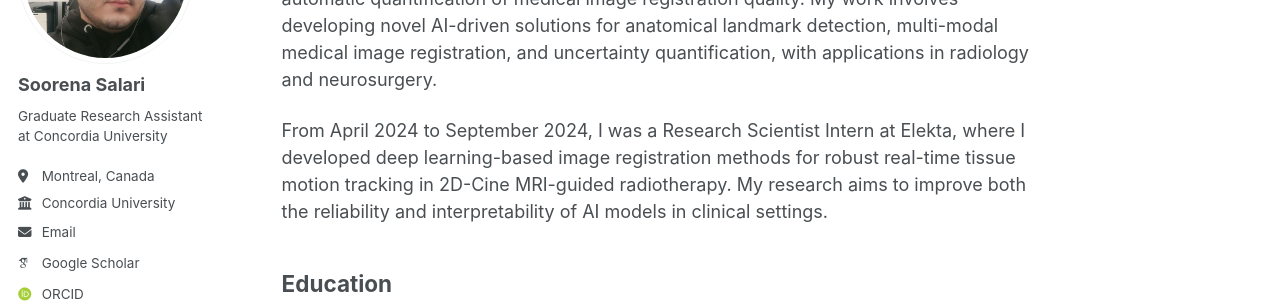
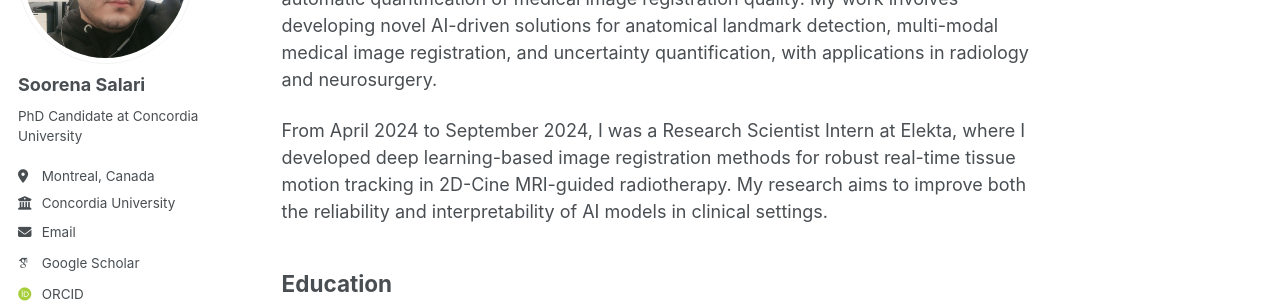
Before and after one commit to soorenasalari/soorenasalari.github.io, a Jekyll site: the page built from _pages/about.md, in a window 1280 px wide. Shown: the part 217-520 px from the top of the page. Built offline with Jekyll 4.4.1, drawn with Linux system fonts in a browser that asks for light colours; some web fonts are replaced.

Commit message:
Update _config.yml
Signed-off-by: Soorena Salari <73616711+soorenasalari@users.noreply.github.com>

```diff
--- a/_config.yml
+++ b/_config.yml
@@ -24,7 +24,7 @@ author:
   avatar           : "bio.jpg"
   name             : "Soorena Salari"
   pronouns         : # example: "she/her"
-  bio              : "Graduate Research Assistant at Concordia University"
+  bio              : "PhD Candidate at Concordia University"
   location         : "Montreal, Canada"
   employer         : "Concordia University"
   uri              : # URL
```
